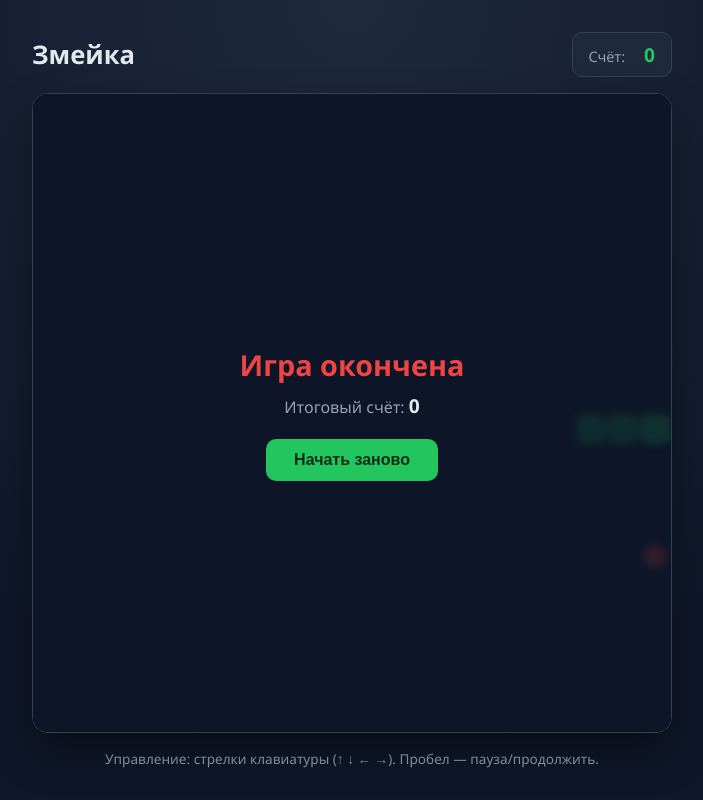
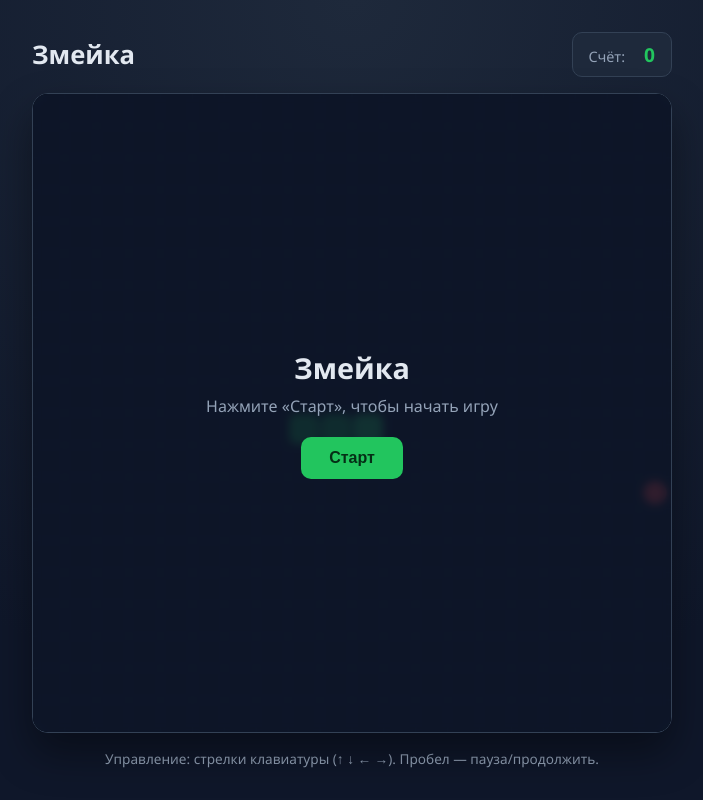
Before and after one commit to Anananiases/web-course-2026, a plain HTML site: page task6/index.html in a window 1280 px wide. Shown: the whole page, without its empty margins (288-991 px from the left). Drawn offline with Linux system fonts and the light colour scheme.

Commit message:
lb6: добавлена стартовая кнопка и экран приветствия

```diff
--- a/task6/index.html
+++ b/task6/index.html
@@ -19,11 +19,12 @@
     <div class="board">
       <canvas id="game" width="600" height="600"></canvas>
 
-      <div class="overlay hidden" id="overlay">
+      <!-- Оверлей виден сразу (без hidden) для стартового экрана -->
+      <div class="overlay" id="overlay">
         <div class="overlay__content">
-          <h2 class="overlay__title" id="overlay-title">Игра окончена</h2>
-          <p class="overlay__text">Итоговый счёт: <strong id="final-score">0</strong></p>
-          <button class="btn" id="restart-btn" type="button">Начать заново</button>
+          <h2 class="overlay__title" id="overlay-title">Змейка</h2>
+          <p class="overlay__text" id="overlay-text">Нажмите «Старт», чтобы начать игру</p>
+          <button class="btn" id="restart-btn" type="button">Старт</button>
         </div>
       </div>
     </div>
--- a/task6/script.js
+++ b/task6/script.js
@@ -1,6 +1,9 @@
 (() => {
   'use strict';
 
+  // ============================================================
+  // КОНСТАНТЫ
+  // ============================================================
   const CONFIG = Object.freeze({
     canvasSize: 600,
     gridSize: 20,
@@ -23,8 +26,10 @@
     right: Object.freeze({ x: 1,  y: 0  }),
   });
 
-
-    class SnakeModel {
+  // ============================================================
+  // MODEL — состояние и логика игры
+  // ============================================================
+  class SnakeModel {
     constructor(config) {
       this.config = config;
       this.reset();
@@ -165,7 +170,8 @@
       this.ctx.arc(cx, cy, r, 0, Math.PI * 2);
       this.ctx.fill();
     }
-        drawSnake(snake) {
+
+    drawSnake(snake) {
       const { cell } = this;
       const radius = cell * 0.22;
 
@@ -201,14 +207,26 @@
       this.drawApple(model.apple);
       this.drawSnake(model.snake);
     }
-        updateScore(score) {
+
+    updateScore(score) {
       if (this.dom.score) this.dom.score.textContent = String(score);
+    }
+
+    showStartScreen() {
+      if (!this.dom.overlay) return;
+      this.dom.overlayTitle.textContent = 'Змейка';
+      this.dom.overlayTitle.style.color = 'var(--text)';
+      this.dom.overlayText.textContent = 'Нажмите «Старт», чтобы начать игру';
+      this.dom.restartBtn.textContent = 'Старт';
+      this.dom.overlay.classList.remove('hidden');
     }
 
     showGameOver(score) {
       if (!this.dom.overlay) return;
-      this.dom.finalScore.textContent = String(score);
       this.dom.overlayTitle.textContent = 'Игра окончена';
+      this.dom.overlayTitle.style.color = 'var(--danger)';
+      this.dom.overlayText.textContent = `Итоговый счёт: ${score}`;
+      this.dom.restartBtn.textContent = 'Начать заново';
       this.dom.overlay.classList.remove('hidden');
     }
 
@@ -216,7 +234,6 @@
       if (this.dom.overlay) this.dom.overlay.classList.add('hidden');
     }
   }
-
 
   // ============================================================
   // CONTROLLER — игровой цикл и ввод
@@ -330,6 +347,9 @@
     }
   }
 
+  // ============================================================
+  // ТОЧКА ВХОДА
+  // ============================================================
   function init() {
     const canvas = document.getElementById('game');
     if (!canvas) return;
@@ -338,7 +358,7 @@
       score: document.getElementById('score'),
       overlay: document.getElementById('overlay'),
       overlayTitle: document.getElementById('overlay-title'),
-      finalScore: document.getElementById('final-score'),
+      overlayText: document.getElementById('overlay-text'),
       restartBtn: document.getElementById('restart-btn'),
     };
 
@@ -346,7 +366,9 @@
     const view = new SnakeView(canvas, CONFIG, dom);
     const controller = new SnakeController(model, view);
 
-    controller.restart();
+    // Инициализируем стартовый экран вместо автостарта
+    view.showStartScreen();
+    view.render(model);
   }
 
   document.addEventListener('DOMContentLoaded', init);
```
